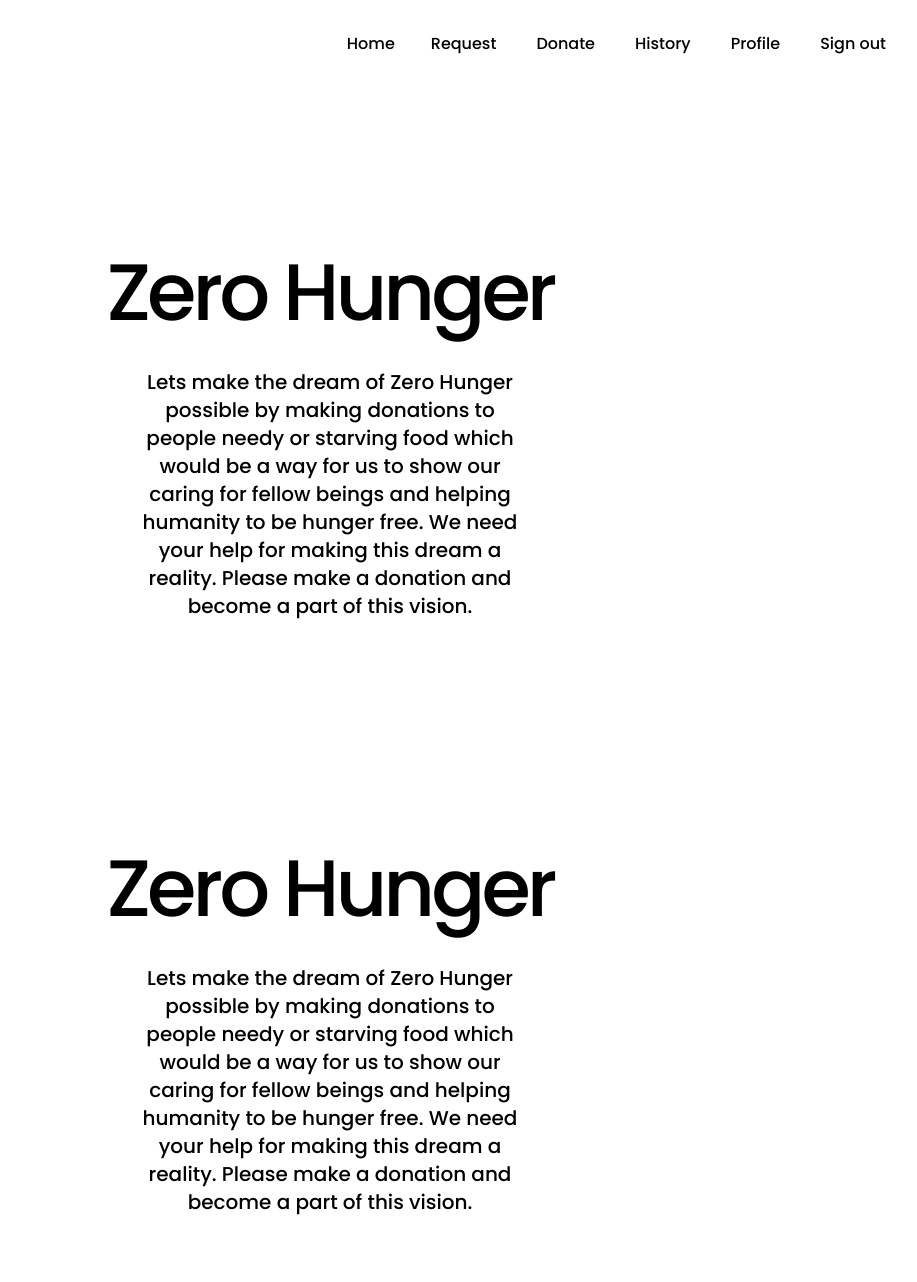
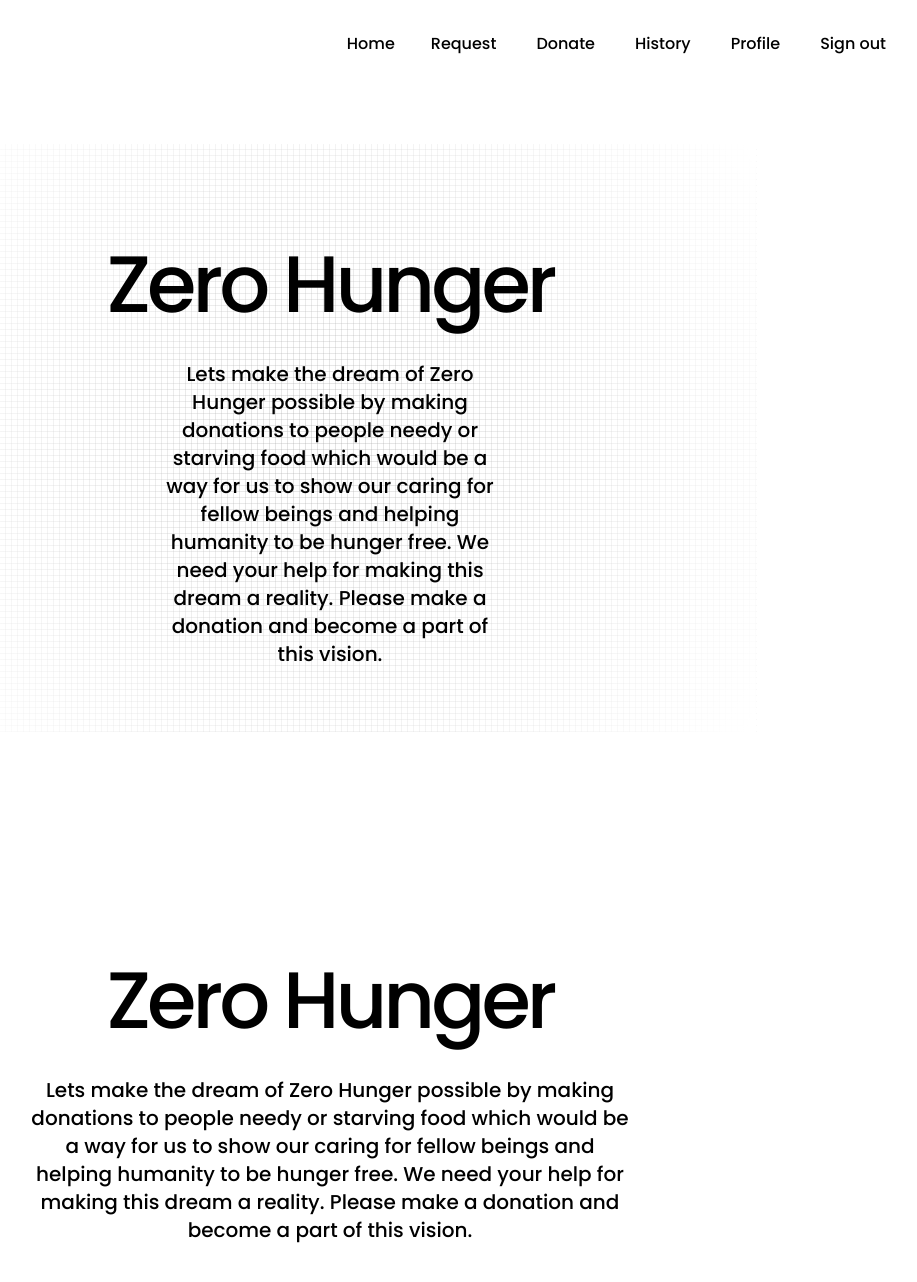
Before and after one commit to ImSreyas/akatsuki, a Next.js app: page / in a window 1280 px wide. Shown: the top 1282 px of the page, without its empty margins (310-1227 px from the left). Built offline with nearby package versions, Linux system fonts and the light colour scheme.

Commit message:
Home screenshot is added.

```diff
--- a/src/app/globals.css
+++ b/src/app/globals.css
@@ -28,6 +28,10 @@ body {
 .cl-card{
   max-width: 90vw !important;
 }
+.first-section {
+  background-image: radial-gradient(circle at center center, transparent 0%,rgb(255,255,255) 99%),repeating-linear-gradient(0deg, rgba(163,163,163, 0.31) 0px, rgba(163,163,163, 0.31) 1px,transparent 1px, transparent 6px),repeating-linear-gradient(90deg, rgba(163,163,163, 0.31) 0px, rgba(163,163,163, 0.31) 1px,transparent 1px, transparent 6px),linear-gradient(90deg, rgb(255,255,255),rgb(255,255,255));
+  background-position: center;
+}
 
 @layer utilities {
   .text-balance {
--- a/src/app/page.tsx
+++ b/src/app/page.tsx
@@ -11,14 +11,14 @@ const Home = async () => {
 
 
   return (
-    <div className="flex flex-col justify-center items-center text-center py-16">
-      <div className='first-section w-1/2 py-16'>
+    <div className="flex flex-col justify-center items-center text-center py-14">
+      <div className='first-section w-2/3 py-16 px-32'>
         <h1 className='text-[80px] tracking-tighter py-4'>Zero Hunger</h1>
         <div className='desc text-xl px-32'>
           Lets make the dream of Zero Hunger possible by making donations to people needy or starving food which would be a way for us to show our caring for fellow beings and helping humanity to be hunger free. We need your help for making this dream a reality. Please make a donation and become a part of this vision.
         </div>
       </div>
-      <div className='second-section w-1/2 py-16 pt-32'>
+      <div className='second-section w-2/3 py-16 mt-32'>
         <h1 className='text-[80px] tracking-tighter py-4'>Zero Hunger</h1>
         <div className='desc text-xl px-32'>
           Lets make the dream of Zero Hunger possible by making donations to people needy or starving food which would be a way for us to show our caring for fellow beings and helping humanity to be hunger free. We need your help for making this dream a reality. Please make a donation and become a part of this vision.
```
Also changed, not shown: 1 other file (tests, documents, lock files or other folders).
